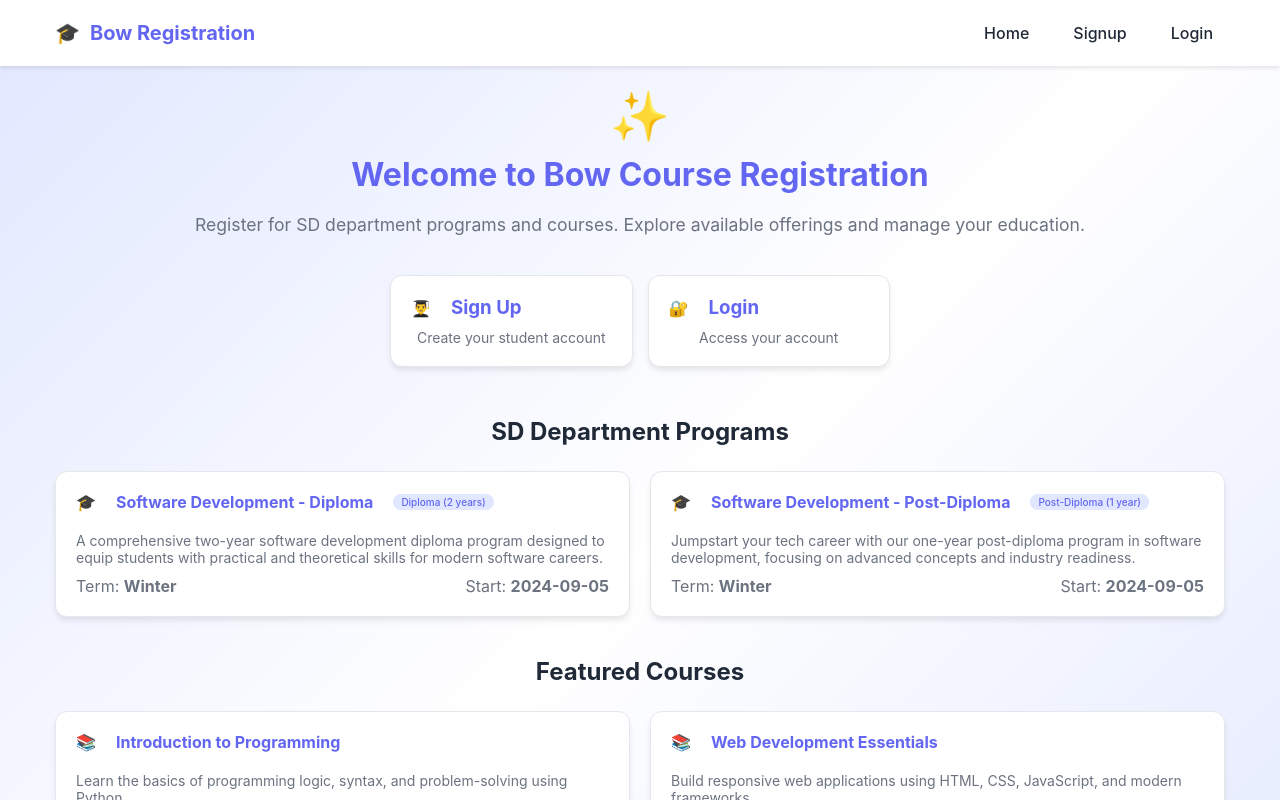
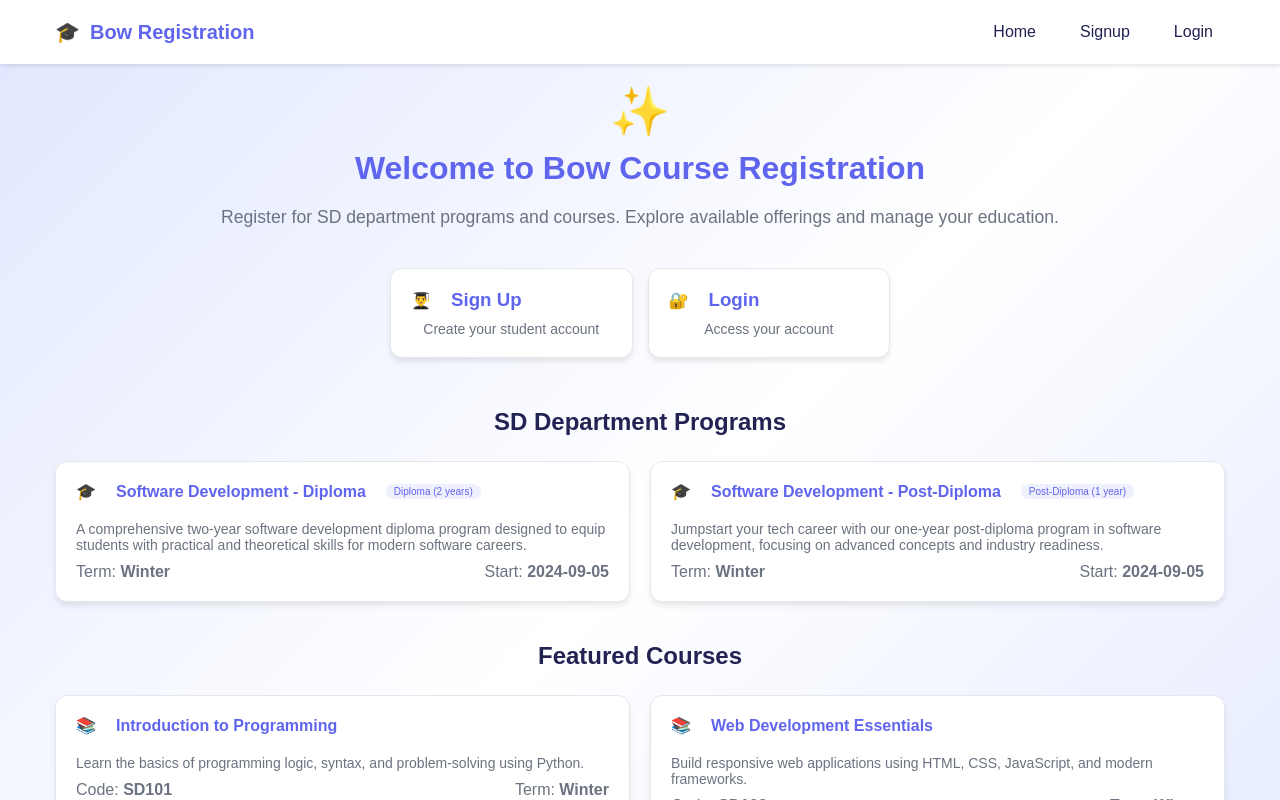
Before and after one commit to ingridtufani/BVCourse, a React (Vite) app in the folder my-react-app/: page / in a window 1280 px wide. Shown: the top 800 px of the page. Built offline with nearby package versions, Linux system fonts and the light colour scheme.

Commit message:
Updated App.css with HEx codes from Figma

```diff
--- a/my-react-app/src/styles/App.css
+++ b/my-react-app/src/styles/App.css
@@ -6,10 +6,10 @@
 }
 
 body {
-  font-family: 'Inter', Arial, sans-serif;
+  font-family: 'Nunito', sans-serif;
   background: linear-gradient(135deg, #e0e7ff 0%, #ffffff 50%, #e0e7ff 100%);
   min-height: 100vh;
-  color: #333;
+  color: #6065ED;
 }
 
 /* Layout Principal */
@@ -32,10 +32,10 @@ body {
 
 /* Cores do Tema */
 :root {
-  --primary-color: #6366f1;
-  --primary-light: #e0e7ff;
+  --primary-color: #6065ED;
+  --primary-light: #eff0fd;
   --secondary-color: #4f46e5;
-  --text-dark: #1f2937;
+  --text-dark: #222353;
   --text-light: #6b7280;
   --success-color: #10b981;
   --error-color: #ef4444;
```
